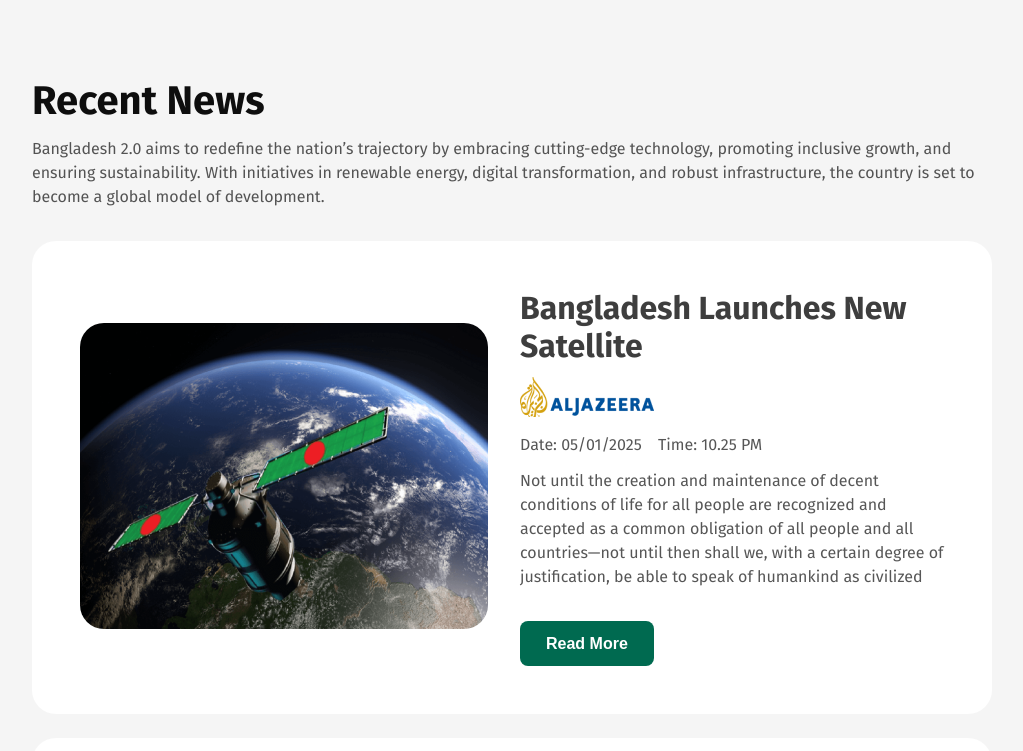
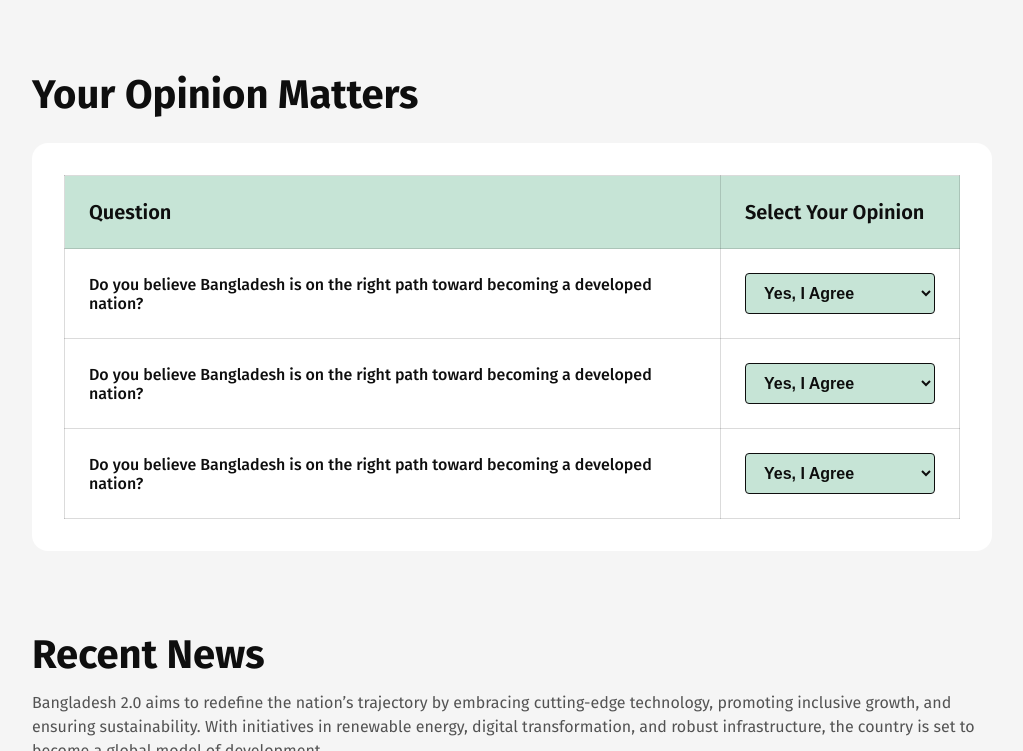
Before and after one commit to momin755/B11-Assignment-01, a plain HTML site: page index.html in a window 1280 px wide. Shown: the part 2151-2902 px from the top of the page, without its empty margins (128-1151 px from the left). Drawn offline with Linux system fonts and the light colour scheme.

Commit message:
Assignment 01 Done

```diff
--- a/index.html
+++ b/index.html
@@ -111,12 +111,8 @@
                 </div>
             </div>
          </section>
-
-
-         <!-- Start Problem -->
          <!-- Blockquote section -->
           <section class="blockquote-section">
-            <blockquote></blockquote>
             <blockquote>
                 "I am thrilled because I never dreamed
                 that I will be addressing the top people of
@@ -136,7 +132,52 @@
                 <p>Chief Adviser of the People's Republic of Bangladesh</p>
             </blockquote>
           </section>
-          <!-- End Problem -->
+         <!-- Opinion Section  -->
+          <section class="opinion">
+            <h2 class="section-title">Your Opinion Matters</h2>
+            <div class="question">
+                <table>
+                    <thead>
+                        <tr>
+                            <th>Question</th>
+                            <th>Select Your Opinion</th>
+                        </tr>
+                    </thead>
+                    <tbody>
+                        <tr>
+                            <td>Do you believe Bangladesh is on the right path toward becoming a developed nation?</td>
+                            <td>
+                                <select name="opinion" id="opinion">
+                                    <option value="Yes, I Agree">Yes, I Agree</option>
+                                    <option value="No, I Do not Agree">No, I Do not Agree</option>
+                                    <option value="Not Available">Not Available</option>
+                                </select>
+                            </td>
+                        </tr>
+                        <tr>
+                            <td>Do you believe Bangladesh is on the right path toward becoming a developed nation?</td>
+                            <td>
+                                <select name="opinion" id="opinion">
+                                    <option value="Yes, I Agree">Yes, I Agree</option>
+                                    <option value="No, I Do not Agree">No, I Do not Agree</option>
+                                    <option value="Not Available">Not Available</option>
+                                </select>
+                            </td>
+                        </tr>
+                        <tr>
+                            <td>Do you believe Bangladesh is on the right path toward becoming a developed nation?</td>
+                            <td>
+                                <select name="opinion" id="opinion">
+                                    <option value="Yes, I Agree">Yes, I Agree</option>
+                                    <option value="No, I Do not Agree">No, I Do not Agree</option>
+                                    <option value="Not Available">Not Available</option>
+                                </select>
+                            </td>
+                        </tr>
+                    </tbody>
+                </table>
+            </div>
+          </section>
           <!-- Recent News Section -->
           <section class="recent-news">
             <h2 class="section-title">Recent News</h2>
--- a/style.css
+++ b/style.css
@@ -197,29 +197,72 @@ nav {
   box-shadow: rgba(14, 14, 14, 0.15);
 }
 
-blockquote{
+blockquote {
   color: rgba(14, 14, 14, 0.8);
   font-size: 16px;
   font-weight: 400;
   line-height: 24px;
-background-image: url('assets/quote-bg.png');
+  background-image: url("assets/quote-bg.png");
   background-repeat: no-repeat;
-padding-top: 12px;
+  padding-top: 18px;
 }
 
-blockquote cite{
+blockquote cite {
   display: block;
   color: rgba(14, 14, 14, 0.8);
   font-size: 20px;
   font-weight: 600;
   line-height: 24px;
-margin:12px 0 4px 0px;
+  margin: 12px 0 4px 0px;
 }
-blockquote  p{
+blockquote p {
   color: rgba(14, 14, 14, 0.6);
   font-size: 16px;
   font-weight: 400;
   line-height: 24px;
+}
+/* Opinion Styles */
+.opinion {
+  margin-top: 80px;
+}
+.question {
+  border-radius: 16px;
+  background: rgb(255, 255, 255);
+  padding: 32px;
+  margin-top: 24px;
+}
+table {
+  border-collapse: collapse;
+  width: 100%;
+}
+th,
+td {
+  text-align-last: left;
+  border: 1px solid rgba(14, 14, 14, 0.15);
+  padding: 24px;
+}
+th {
+  color: rgb(14, 14, 14);
+  font-size: 20px;
+  font-weight: 600;
+  line-height: 24px;
+  background: rgb(198, 228, 214);
+}
+td{
+  color: rgb(14, 14, 14);
+font-size: 16px;
+font-weight: 500;
+line-height: 19px;
+}
+select{
+  color: rgb(14, 14, 14);
+font-size: 16px;
+font-weight: 600;
+line-height: 19px;
+padding: 10px 14px 10px 14px;
+border: 1px solid rgb(14, 14, 14);
+border-radius: 4px;
+background: rgb(198, 228, 214);
 }
 /* Recent News Section Styles */
 .recent-news {
```
Lines whose indentation alone changed are shown as unchanged.
